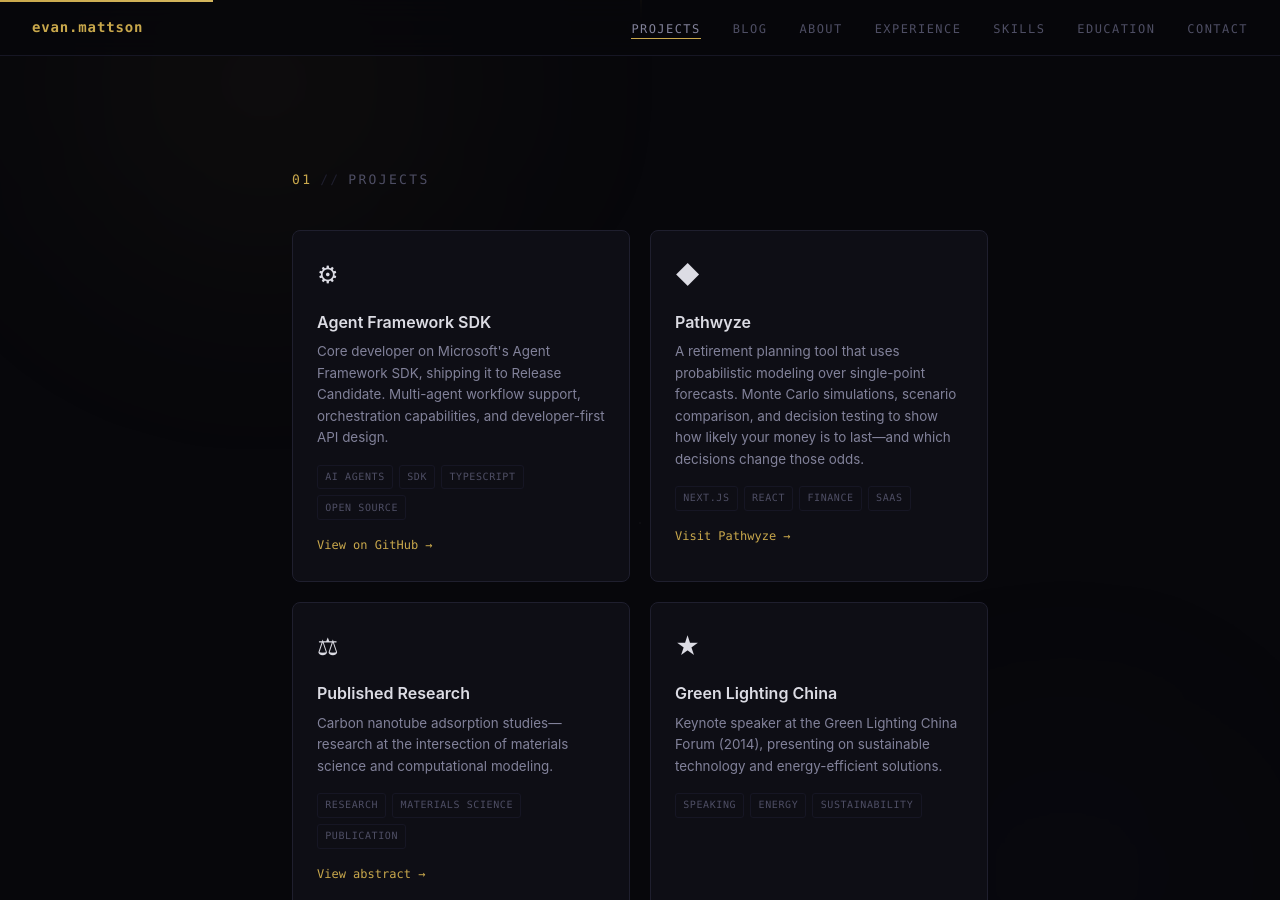
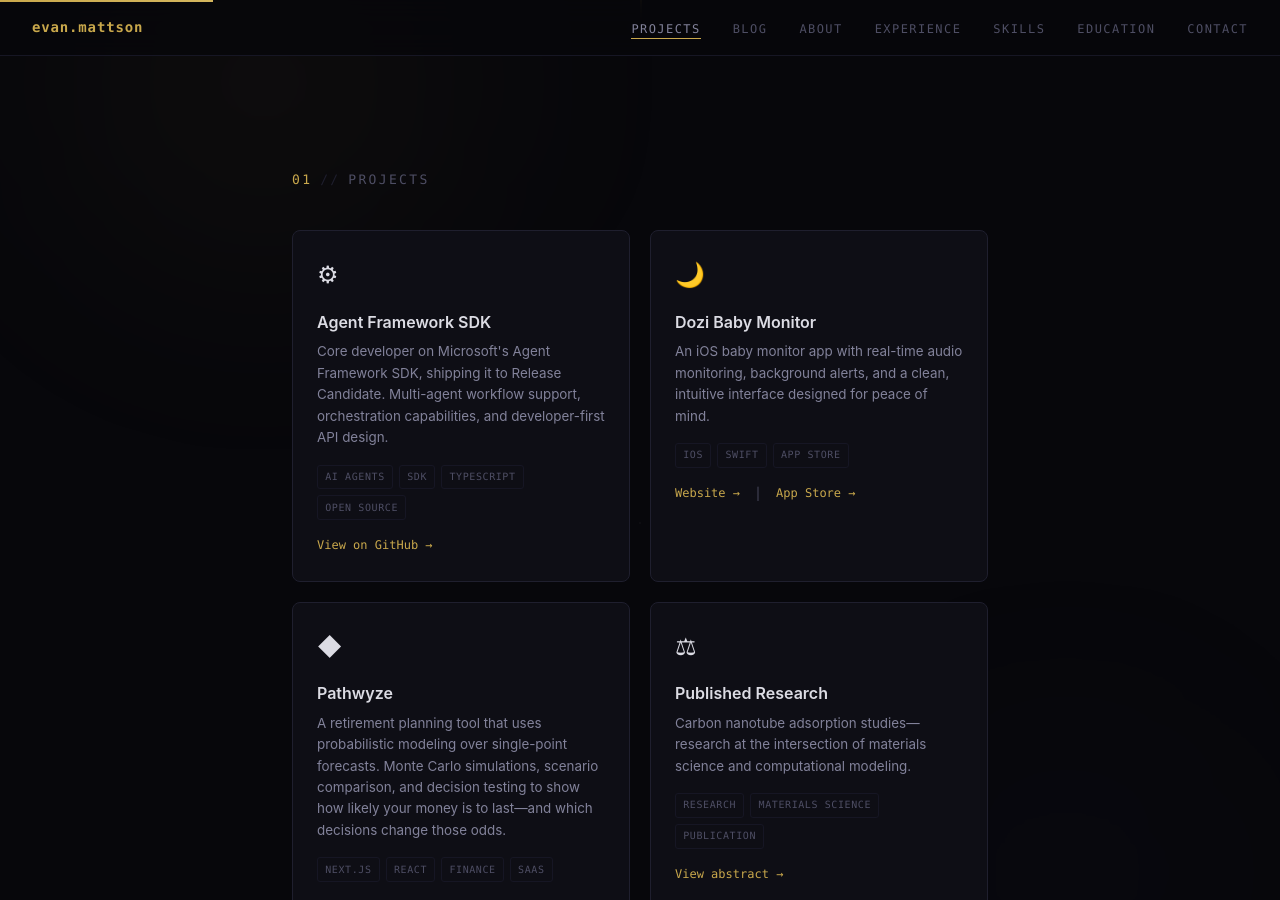
Before and after one commit to moonbox3/evan-cv, a Jekyll site: the page built from index.html, in a window 1280 px wide and 900 px high, scrolled down 827 px. Built offline with Jekyll 4.4.1, drawn with Linux system fonts in a browser that asks for light colours.

Commit message:
Add Dozi Baby Monitor to projects section

```diff
--- a/index.html
+++ b/index.html
@@ -44,6 +44,25 @@
     </div>
 
     <div class="project-card reveal reveal-d1">
+      <span class="project-icon" aria-hidden="true">&#127769;</span>
+      <h3 class="project-name">Dozi Baby Monitor</h3>
+      <p class="project-desc">
+        An iOS baby monitor app with real-time audio monitoring, background alerts,
+        and a clean, intuitive interface designed for peace of mind.
+      </p>
+      <div class="project-tags">
+        <span class="ptag">iOS</span>
+        <span class="ptag">Swift</span>
+        <span class="ptag">App Store</span>
+      </div>
+      <div class="project-links" style="display:flex;gap:1rem;align-items:center;margin-top:1rem;">
+        <a href="https://dozibabymonitor.app" target="_blank" rel="noopener noreferrer" class="project-link" style="margin-top:0;">Website &rarr;</a>
+        <span style="color:var(--text-muted);font-size:0.75rem;">|</span>
+        <a href="https://apps.apple.com/us/app/dozi-baby-monitor/id6760961312" target="_blank" rel="noopener noreferrer" class="project-link" style="margin-top:0;">App Store &rarr;</a>
+      </div>
+    </div>
+
+    <div class="project-card reveal">
       <span class="project-icon" aria-hidden="true">&#9670;</span>
       <h3 class="project-name">Pathwyze</h3>
       <p class="project-desc">
```
